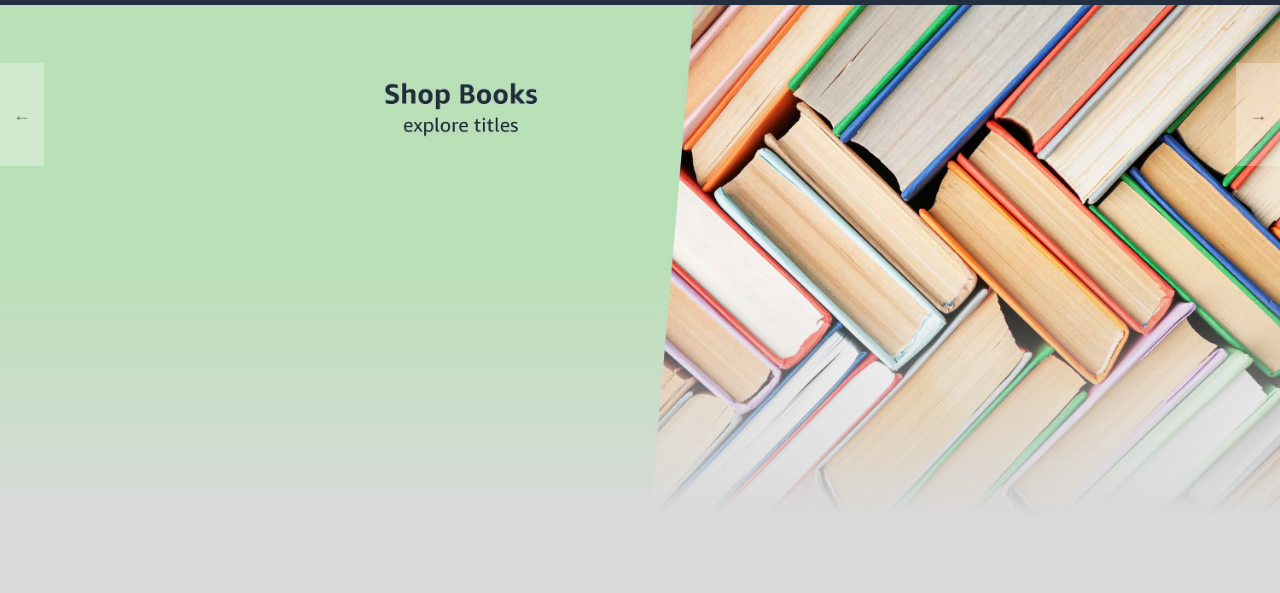
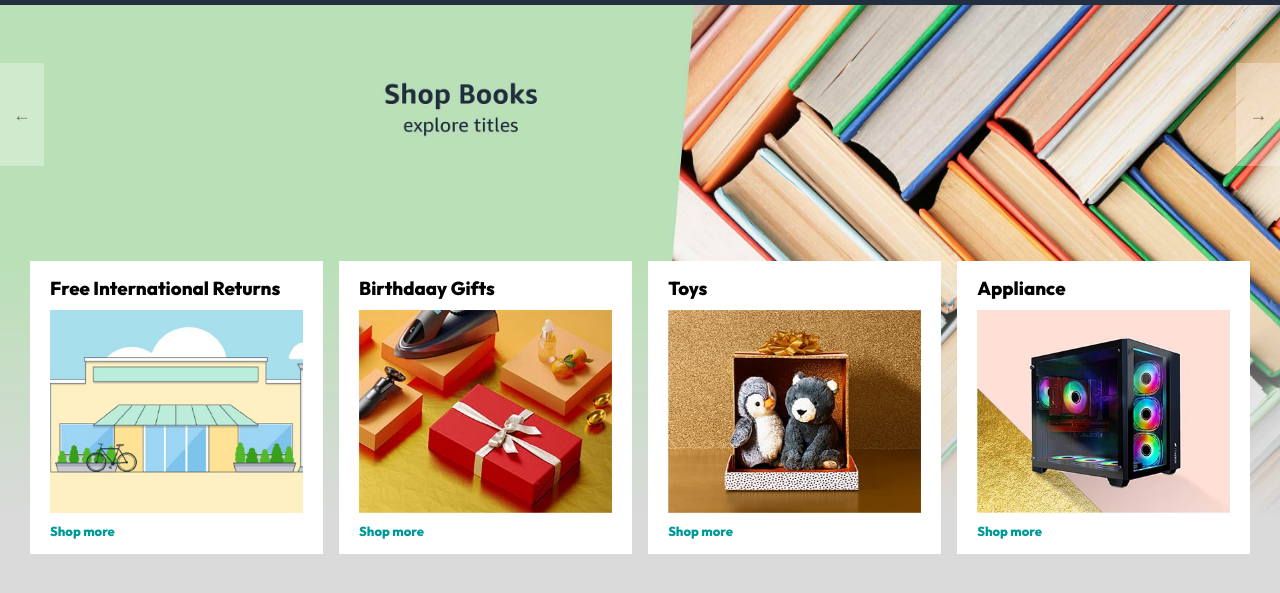
Before and after one commit to Anubhav9456/Amazon-clone, a plain HTML site: page index.html in a window 1280 px wide. Shown: the part 97-690 px from the top of the page. Drawn offline with Linux system fonts and the light colour scheme.

Commit message:
new changes

```diff
--- a/index.html
+++ b/index.html
@@ -78,6 +78,31 @@
 
     </div>
 
+    <div class="box-row header-box">
+        <div class="box-col">
+            <h3>Free International Returns</h3>
+            <img src="./assets/box1-1.jpg" alt="" >
+            <a href="/">Shop more</a>
+        </div>
+
+         <div class="box-col">
+            <h3>Birthdaay Gifts</h3>
+            <img src="./assets/box1-2.jpg" alt="" >
+            <a href="/">Shop more</a>
+        </div>
+
+         <div class="box-col">
+            <h3>Toys</h3>
+            <img src="./assets/box1-3.jpg" alt="" >
+            <a href="/">Shop more</a>
+        </div>
+
+         <div class="box-col">
+            <h3>Appliance</h3>
+            <img src="./assets/box1-4.jpg" alt="" >
+            <a href="/">Shop more</a>
+        </div>
+    </div>
 
 
 
@@ -88,6 +113,9 @@
 
 
 
+
+
+<script src="script.js"></script>
 </body>
-<script src="script.js"></script>
+
 </html>
--- a/style.css
+++ b/style.css
@@ -150,3 +150,32 @@ margin: 0px 15px ;
 .control-next{
     right: 0;
 }
+
+.box-row{
+    display:flex;
+    justify-content:space-between;
+    flex-wrap: wrap;
+    row-gap:20px;
+    margin: 20px 30px;
+}
+
+.box-col{
+    display: flex;
+    flex-direction: column;
+    gap: 10px;
+    padding:  15px 20px;
+    background: #fff;
+    max-width: 24%;
+    min-width: 200px;
+    z-index: 1;
+}
+
+.box-col a{
+    font-size: 13px;
+    color: #009999;
+    font-weight: 500;
+}
+
+.header-box{
+    margin-top: -20vw;
+}
```
